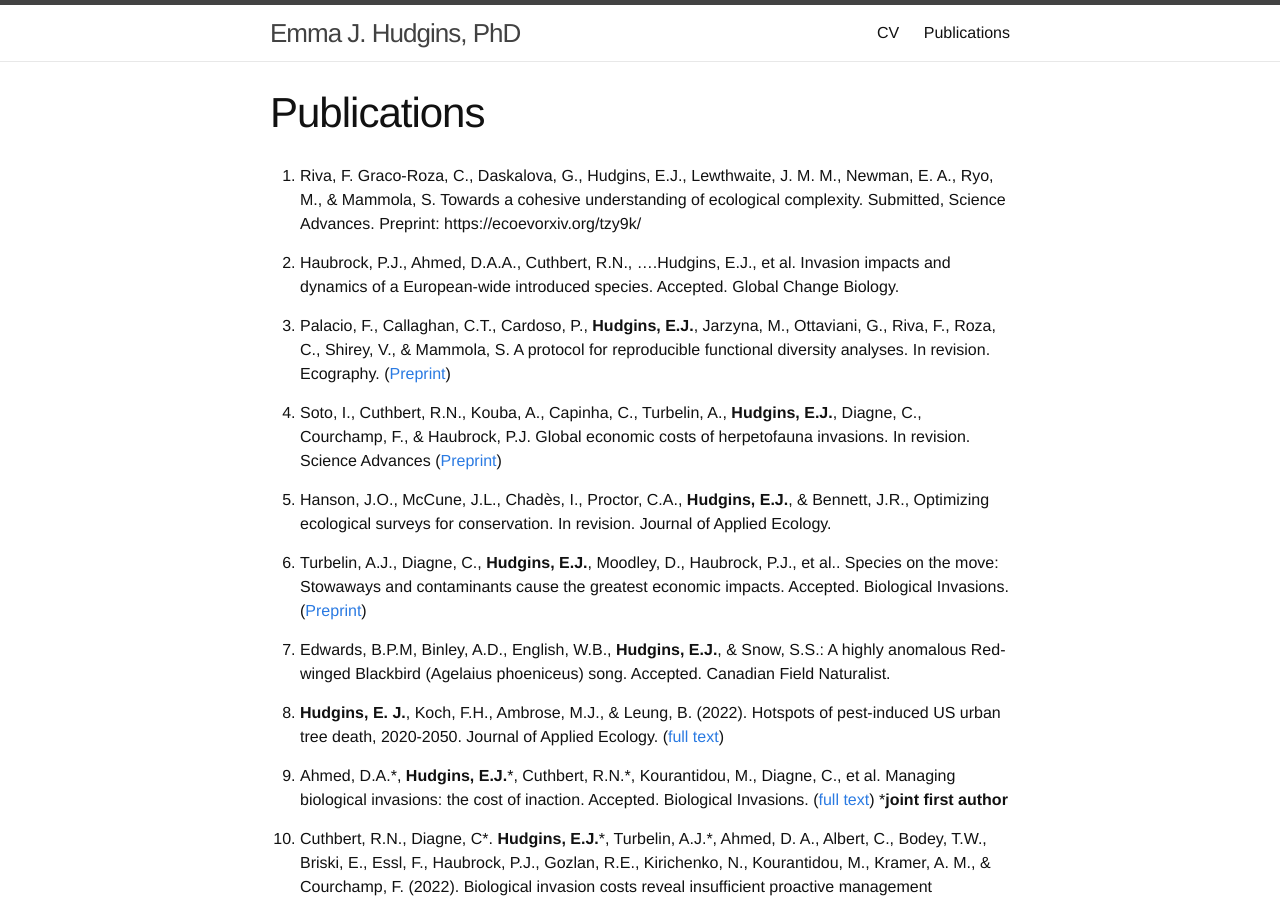
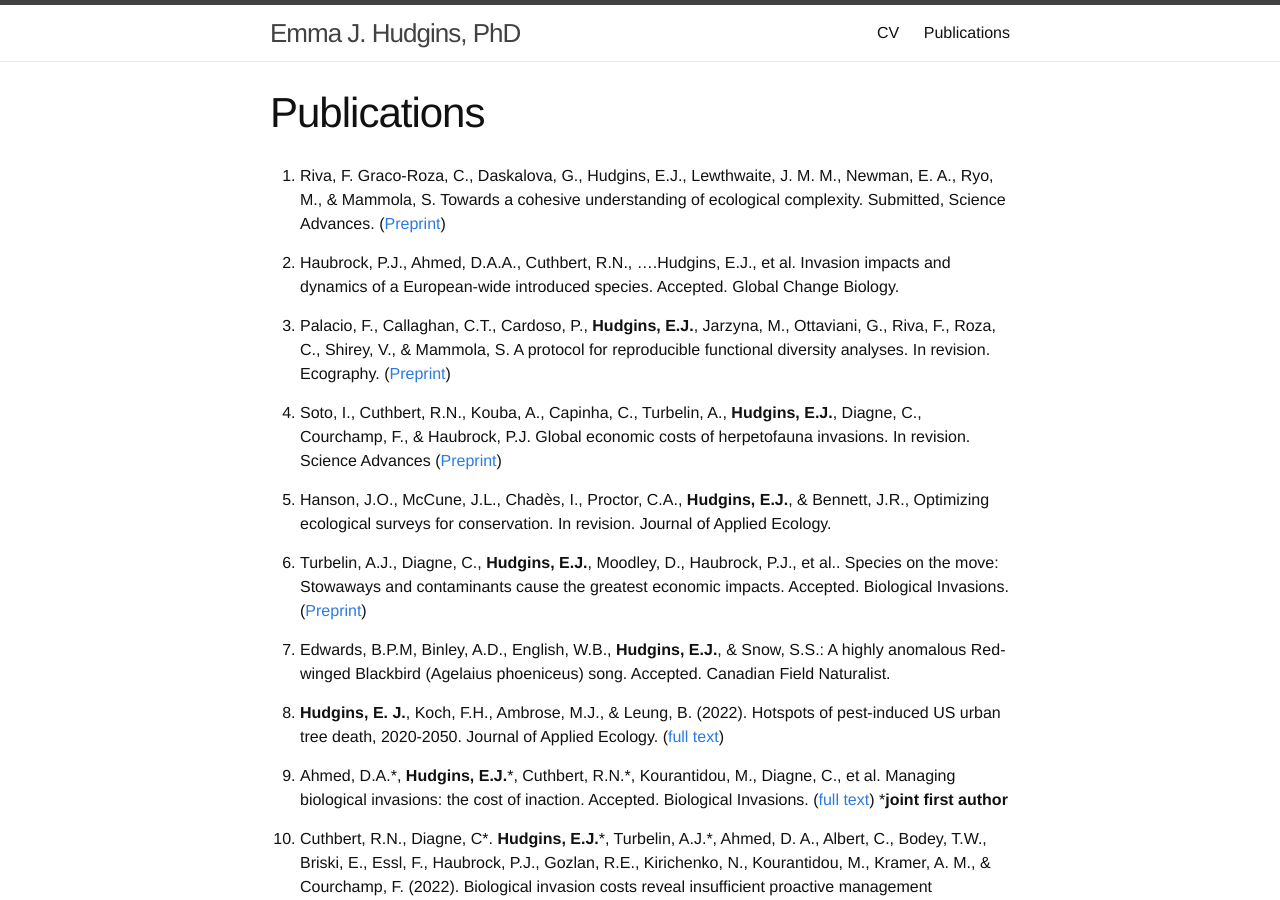
Before and after one commit to emmajhudgins/emmajhudgins.github.io, a Jekyll site: the page built from publications.md, in a window 1280 px wide and 900 px high. Built offline with Jekyll 4.4.1, drawn with Linux system fonts in a browser that asks for light colours; nearby versions of some CDN libraries; some web fonts are replaced.

Commit message:
Update publications.md

```diff
--- a/publications.md
+++ b/publications.md
@@ -8,7 +8,7 @@ order: 2
 
 ---
 
-20. Riva, F. Graco-Roza, C., Daskalova, G., Hudgins, E.J., Lewthwaite, J. M. M., Newman, E. A., Ryo, M., & Mammola, S.  Towards a cohesive understanding of ecological complexity. Submitted, Science Advances. Preprint: https://ecoevorxiv.org/tzy9k/
+20. Riva, F. Graco-Roza, C., Daskalova, G., Hudgins, E.J., Lewthwaite, J. M. M., Newman, E. A., Ryo, M., & Mammola, S.  Towards a cohesive understanding of ecological complexity. Submitted, Science Advances. ([Preprint](https://ecoevorxiv.org/tzy9k/))
 
 19.  Haubrock, P.J., Ahmed, D.A.A., Cuthbert, R.N., ….Hudgins, E.J., et al. Invasion impacts and dynamics of a European-wide introduced species. Accepted. Global Change Biology.
 
```
